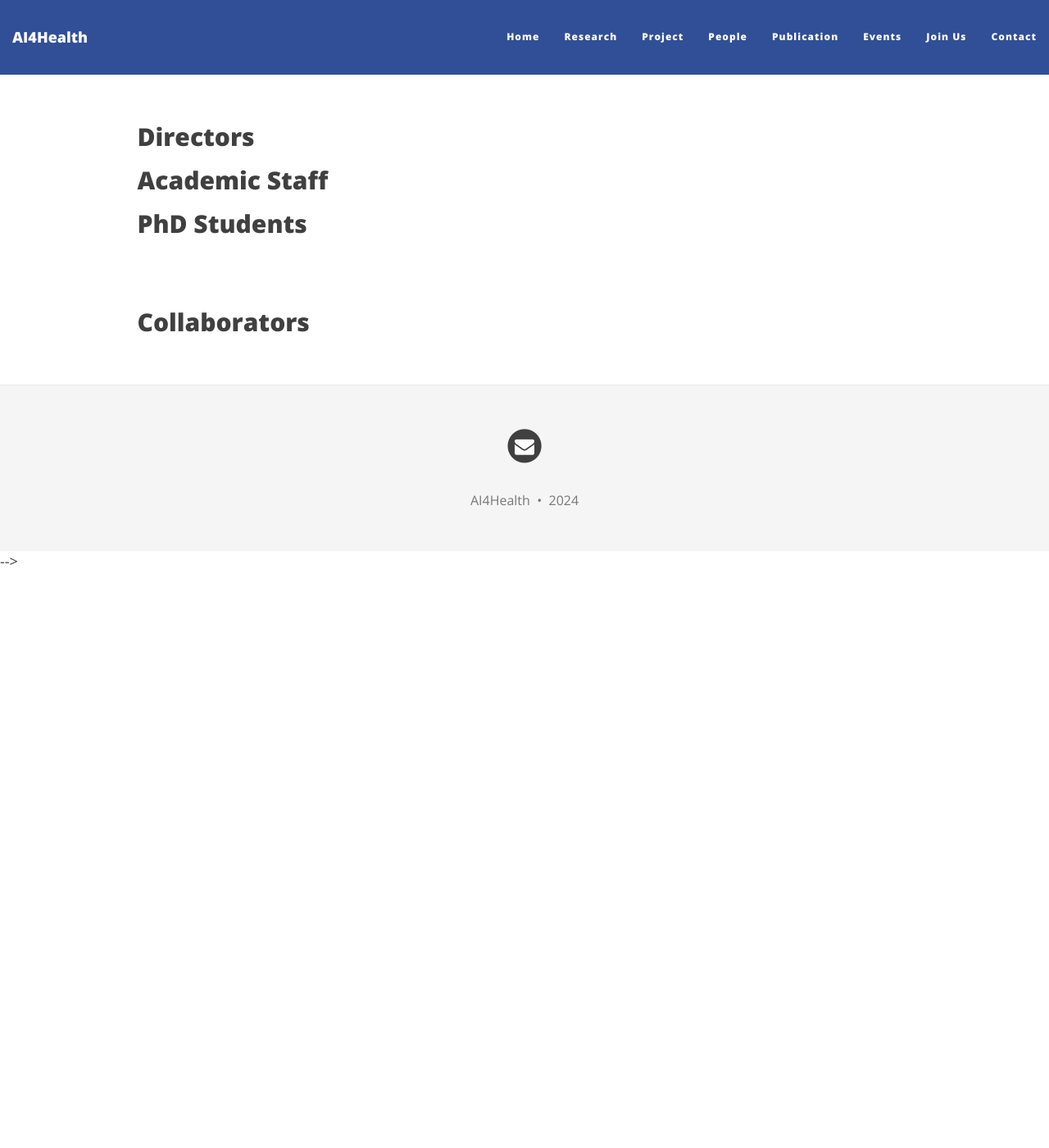
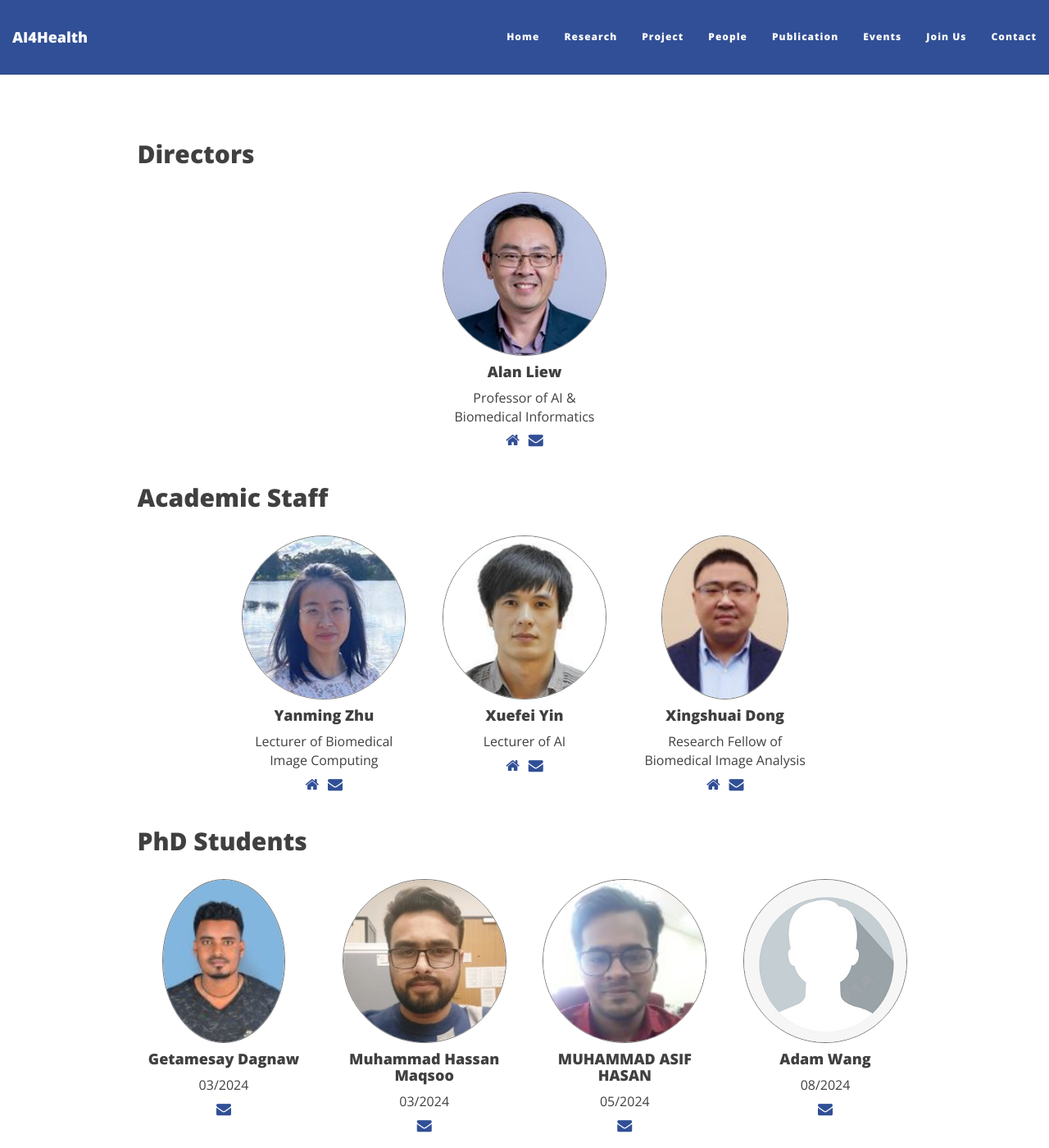
Before and after one commit to AI4HealthLab/AI4HealthLab.github.io, a Jekyll site: the page built from peoplenew.md, in a window 1280 px wide and 1400 px high. Shown: the whole window at 82% size. Built offline with Jekyll 4.4.1, drawn with Linux system fonts in a browser that asks for light colours; nearby versions of some CDN libraries; part of the change alters nothing that is shown; some of the changed text lies outside the part shown.

```diff
--- a/peoplenew.md
+++ b/peoplenew.md
@@ -8,7 +8,7 @@ admin-list:
     desc: Professor of AI & Biomedical Informatics
     website: https://experts.griffith.edu.au/7401-alan-weechung-liew
     email: a.liew@griffith.edu.au
-Academic-Staff：
+Academic-Staff:
   - name: Yanming Zhu
     img: /img/people/yanming.jfif
     desc: Lecturer of Biomedical Image Computing
```
